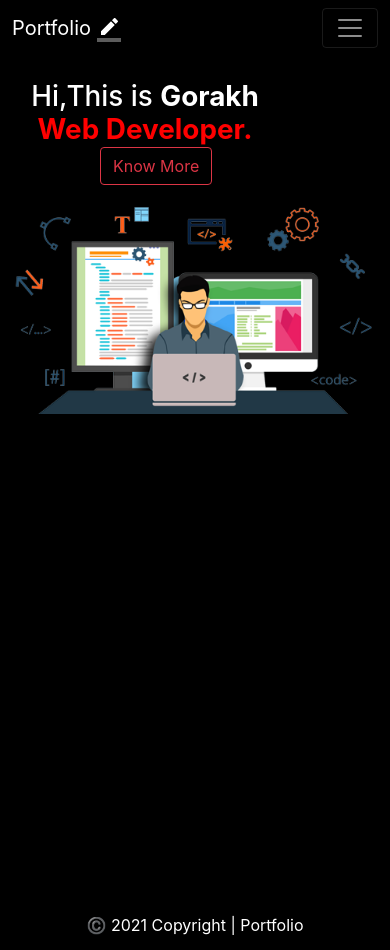
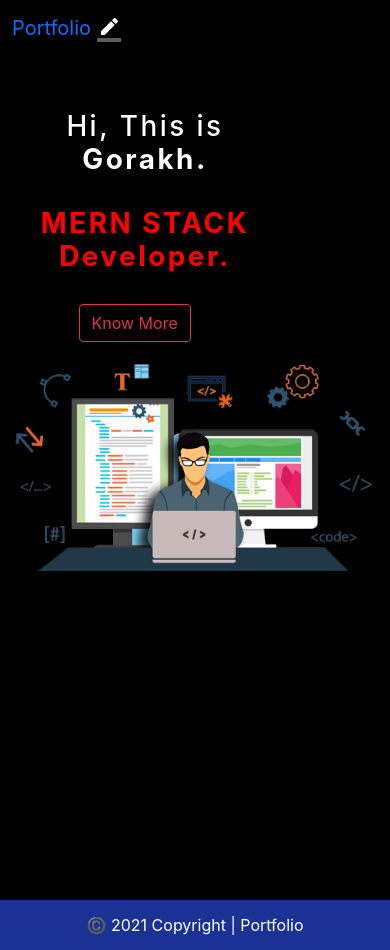
Before and after one commit to gorakhgupta/portfol, a React (Create React App) app: page /home in a window 390 px wide. Built offline with nearby package versions, Linux system fonts and the light colour scheme; a web font is replaced by a local one.

Commit message:
making perfect for dark and light mode

```diff
--- a/src/About.jsx
+++ b/src/About.jsx
@@ -9,7 +9,7 @@ import bg from './bg.jfif';
 function About() {
   return (
 <>
-<div className="about mt-4">
+<div className="about mt-0">
 <div className="row">
 <div className="col-md-8 mx-auto">
 <h2 style={{color:'white'}}>Hello Guys,This is Gorakh kumar Gupta 🙂. <br /><b> I am doing B. Tech <span style={{color:'red'}}>Computer science engineering </span>, currently in <span style={{color:'yellow'}}>3rd Year from IIIT RANCHI</span></b>
--- a/src/Contact.jsx
+++ b/src/Contact.jsx
@@ -10,9 +10,9 @@ import EmailIcon from '@material-ui/icons/Email';
 function Contact() {
   return (
 <>
-<section className="mb-4 contact">
-<h1 className="text-center mt-3">CONTACT US</h1>
-<div className="row">
+<section className="mb-0 contact">
+<h1 className="text-center mt-0">CONTACT US</h1>
+<div className="row mt-5">
 
 <div className="col-md-9 mb-md-0 mb-5">
 <form id="contact-form" name="contact-form" action="mail.php" method="POST">
--- a/src/Footer.jsx
+++ b/src/Footer.jsx
@@ -10,9 +10,11 @@ import CopyrightIcon from '@material-ui/icons/Copyright';
 function Footer() {
   return (
 <>
-<footer className="footer" style={{backgroundColor:'red'}}>
+
+<footer className="footer">
 <p>©️ 2021 Copyright | Portfolio</p>
   </footer>
+
 </>
   );
 }
--- a/src/Home.jsx
+++ b/src/Home.jsx
@@ -9,15 +9,22 @@ import mypic from './mypic.png';
 function Home() {
   return (
 <>
-<div className ="homepage">
+<div className="row">
+  <div className="col-12 mx-auto">
+  <div className ="homepage p-0">
+
 <div className="mypic ">
 <div className="intro p-0">
-<h1 className=" name_tag pt-4">Hi,This is <b>Gorakh</b></h1>
-<h1 className="Job name_tag" style={{color:'red'}}><strong  style={{color:'red'}}>Web Developer.</strong></h1>
+<h1 className=" name_tag pt-4">Hi,  This is <b>Gorakh.</b></h1>
+<h1 className="Job name_tag" style={{color:'red'}}><strong  style={{color:'red'}}>MERN STACK Developer.</strong></h1>
 <div>
   {/* <button href="https://google.com" className="btn btn-outline-danger border-1" >Know More</button>
    */}
-   <NavLink className="know_more" to="/about"><button  className=" btn btn-outline-danger">Know More</button></NavLink>
+  <div className="row">
+    <div className="col-6 mx-auto">
+    <NavLink className="know_more" to="/about"><button  className=" btn btn-outline-danger">Know More</button></NavLink>
+    </div>
+  </div>
 </div>
 
 </div>
@@ -25,7 +32,12 @@ function Home() {
 
 </div>
 
+
 </div>
+
+  </div>
+</div>
+
 
 </>
   );
--- a/src/Navbar.jsx
+++ b/src/Navbar.jsx
@@ -11,7 +11,7 @@ function Navbar() {
   return (
 <>
 {/* <h1>NavBar</h1> */}
-<nav className="navbar navbar-expand-lg navbar-dark bg-black mynav">
+<nav className="navbar navbar-expand-lg  mynav">
   <div className="container-fluid">
   {/* <BorderColorIcon/> */}
     <NavLink className="navbar-brand" id="g" to="/">Portfolio <Border/></NavLink>
@@ -36,15 +36,15 @@ function Navbar() {
             Project
           </NavLink>
           <ul className="dropdown-menu dropdown-content" aria-labelledby="navbarDropdown">
-            <li><a style={{color:'white'}} className="dropdown-item bg-dark  " id="dp"  href="https://611759d203e9ff52ae21ef4e--gorakh-chat-app.netlify.app/">CHATAPP</a></li>
-            <li><a style={{color:'white'}} className="dropdown-item "  id="dp" href="https://weather-app-gk.herokuapp.com/">WEATHERAPP</a></li>
-            <li><a style={{color:'white'}} className="dropdown-item "  id="dp" href="https://gorakhgupta.github.io/Covid-Tracker/">COVIDTRACKER</a></li>
-            <li><a style={{color:'white'}} className="dropdown-item "  id="dp" href="https://gorakhgupta.github.io/snakeGame/">SNAKEGAME</a></li>
-            <li><a style={{color:'white'}} className="dropdown-item "  id="dp" href="https://gorakhgupta.github.io/PostMaster/">POSTMAN</a></li>
-            <li><a style={{color:'white'}} className="dropdown-item "  id="dp" href="https://gorakhgupta.github.io/netflix/">NETFLIX</a></li>
+            <li><a style={{color:'green'}} className="dropdown-item bg-dark  " id="dp"  href="https://611759d203e9ff52ae21ef4e--gorakh-chat-app.netlify.app/">CHATAPP</a></li>
+            <li><a style={{color:'green'}} className="dropdown-item "  id="dp" href="https://weather-app-gk.herokuapp.com/">WEATHERAPP</a></li>
+            <li><a style={{color:'green'}} className="dropdown-item "  id="dp" href="https://gorakhgupta.github.io/Covid-Tracker/">COVIDTRACKER</a></li>
+            <li><a style={{color:'green'}} className="dropdown-item "  id="dp" href="https://gorakhgupta.github.io/snakeGame/">SNAKEGAME</a></li>
+            <li><a style={{color:'green'}} className="dropdown-item "  id="dp" href="https://gorakhgupta.github.io/PostMaster/">POSTMAN</a></li>
+            <li><a style={{color:'green'}} className="dropdown-item "  id="dp" href="https://gorakhgupta.github.io/netflix/">NETFLIX</a></li>
 
-            <li><a style={{color:'white'}}  className="dropdown-item " id="dp"  href="https://gorakhgupta.github.io/Form-Validation/">FORM-VALIDATION</a></li>
-            <li><a style={{color:'white'}}  className="dropdown-item " id="dp"  href="https://gorakhgupta.github.io/bounce_animation/">BOUNCING_BALL</a></li>
+            <li><a style={{color:'green'}}  className="dropdown-item " id="dp"  href="https://gorakhgupta.github.io/Form-Validation/">FORM-VALIDATION</a></li>
+            <li><a style={{color:'green'}}  className="dropdown-item " id="dp"  href="https://gorakhgupta.github.io/bounce_animation/">BOUNCING_BALL</a></li>
           </ul>
         </li>
         <li className="nav-item">
--- a/src/index.css
+++ b/src/index.css
@@ -5,20 +5,38 @@
   margin: 0;
   padding: 0;
   font-family:-apple-system, BlinkMacSystemFont, 'Segoe UI', Roboto, Oxygen, Ubuntu, Cantarell, 'Open Sans', 'Helvetica Neue', sans-serif;
-  background-color: #000000;
+  /* background-color: black; */
   color:white;
 
 }
 .mynav{
+  background-color: rgb(0, 0, 0);
+  color:white;
+}
+.skills{
   background-color: black;
-  color:white;
+}
+.contact{
+  background-color: black ;
+  margin: 0;
+
 }
 
 ::-webkit-scrollbar {
   display: none;
 }
+.homepage {
+  background-color: black;
+}
+.about{
+  padding: 0;
+
+  margin-top: 0;
+  background-color: black;
+}
 body{
-  background-color:black;
+  background-color: #000000;
+  /* background-color:black; */
   display: flex;
 flex-direction: column;
 height: 100vh;
@@ -94,7 +112,7 @@ margin:0;
   .footer{
     width: 100vw;
     height: 50px;
-    background-color: #8c93af;
+    background-color: #1a3294 !important;
     margin-top: auto;
 
   }
@@ -141,6 +159,8 @@ margin:0;
   .mypic{
     display: flex;
     flex-direction: column;
+    margin-top: 0px;
+    margin-bottom: 10px;
 
   }
   .about{
@@ -150,15 +170,18 @@ margin:0;
     height:100vh;
   }
 
-
+h1{
+  line-height: 3px;
+  letter-spacing: 2.5px;
+}
   .name_tag{
-    margin: auto;
+    margin: 30px;
     text-align: center;
     justify-content: center;
     align-items: center;
   }
 .know_more{
-  margin: auto;
-  padding-left: 100px;
+ margin: 0;
+
 }
 }
```
